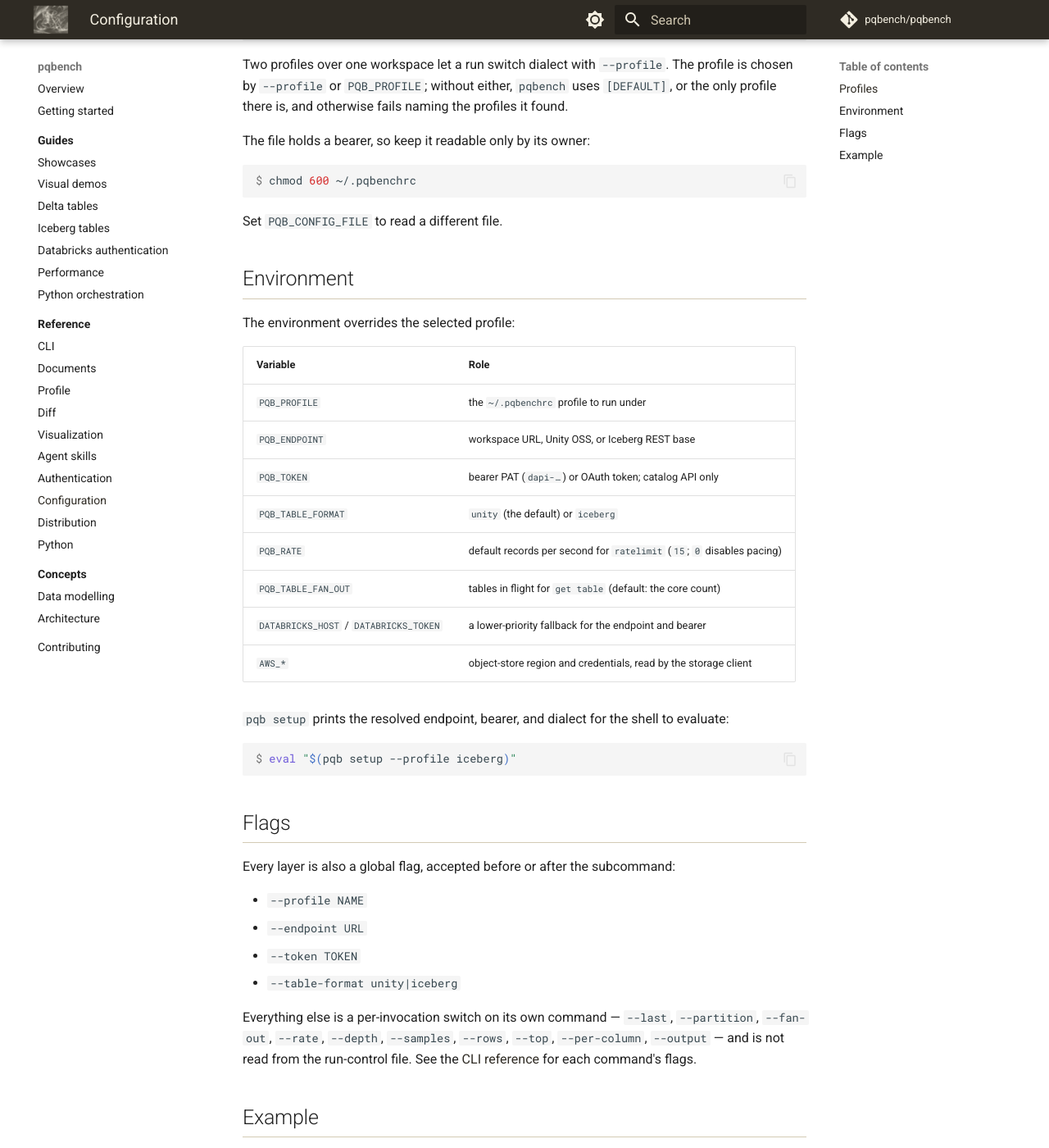
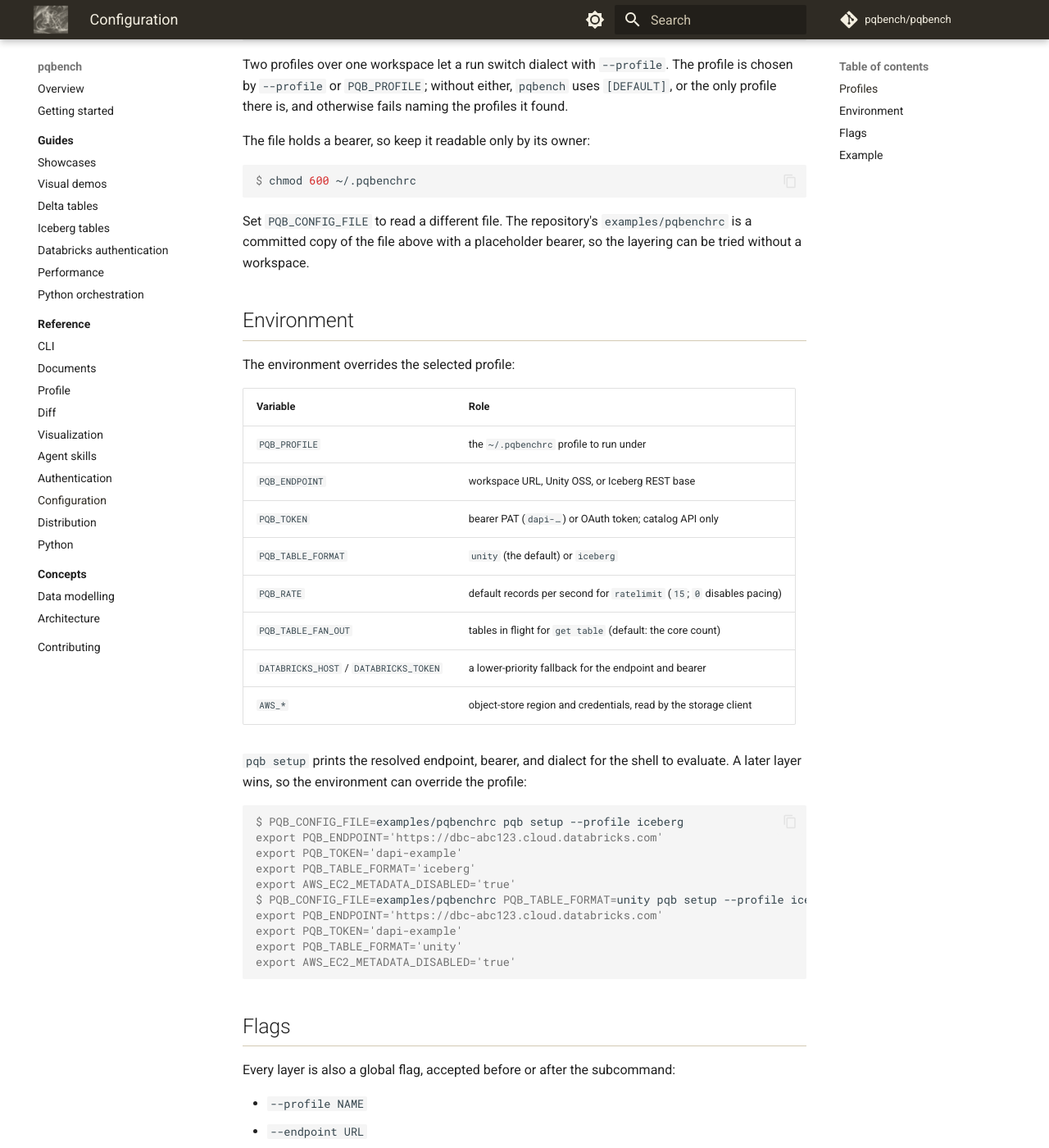
Before and after one commit to pqbench/pqbench, an MkDocs documentation site: the page built from docs/reference/configuration.md, in a window 1280 px wide and 1400 px high, scrolled down 663 px. Shown: the whole window at 82% size. Built offline with MkDocs 1.6.1 and Material for MkDocs 9.7.7, drawn with Linux system fonts in a browser that asks for light colours; comment, search, counter and statistics services are not loaded.

Commit message:
docs: run the examples that only needed a fixture (#163)
* docs(cli): use a text fence for the setup example

The rustdoc block is a shell transcript, not Rust; `no-run` made rustdoc warn about an unknown attribute on every `cargo test`.

* docs: run the examples that only needed a fixture

Six `console no-run` blocks were executable once they named a committed input: documents sampling, configuration and setup layering, the Python guide's format transcript, the front-page Python pipe, and the Python example README. Add `examples/pqbenchrc` for the offline setup examples and gate `examples/` with the rest of the docs.

The diff page's bare `console` fence claimed `pqb diff ... | pqb fmt` showed a table; `fmt` ignores `ColumnDelta`, so it printed nothing. Replace it with a runnable JSON transcript over the two committed files.

````diff
--- a/docs/reference/configuration.md
+++ b/docs/reference/configuration.md
@@ -36,7 +36,9 @@
 $ chmod 600 ~/.pqbenchrc
 ```
 
-Set `PQB_CONFIG_FILE` to read a different file.
+Set `PQB_CONFIG_FILE` to read a different file. The repository's
+`examples/pqbenchrc` is a committed copy of the file above with a placeholder
+bearer, so the layering can be tried without a workspace.
 
 ## Environment
 
@@ -53,11 +55,20 @@
 | `DATABRICKS_HOST` / `DATABRICKS_TOKEN` | a lower-priority fallback for the endpoint and bearer |
 | `AWS_*` | object-store region and credentials, read by the storage client |
 
-`pqb setup` prints the resolved endpoint, bearer, and dialect for the shell
-to evaluate:
+`pqb setup` prints the resolved endpoint, bearer, and dialect for the shell to
+evaluate. A later layer wins, so the environment can override the profile:
 
-```console no-run
-$ eval "$(pqb setup --profile iceberg)"
+```console run
+$ PQB_CONFIG_FILE=examples/pqbenchrc pqb setup --profile iceberg
+export PQB_ENDPOINT='https://dbc-abc123.cloud.databricks.com'
+export PQB_TOKEN='dapi-example'
+export PQB_TABLE_FORMAT='iceberg'
+export AWS_EC2_METADATA_DISABLED='true'
+$ PQB_CONFIG_FILE=examples/pqbenchrc PQB_TABLE_FORMAT=unity pqb setup --profile iceberg
+export PQB_ENDPOINT='https://dbc-abc123.cloud.databricks.com'
+export PQB_TOKEN='dapi-example'
+export PQB_TABLE_FORMAT='unity'
+export AWS_EC2_METADATA_DISABLED='true'
 ```
 
 ## Flags
````
Also changed, not shown: README.md (+5 -2 lines), docs/guides/python.md (+5 -1 lines), docs/reference/authentication.md (+9 -3 lines), docs/reference/diff.md (+11 -8 lines), docs/reference/documents.md (+12 -6 lines), examples/python/README.md (+1 -1 lines), 10 other files.
